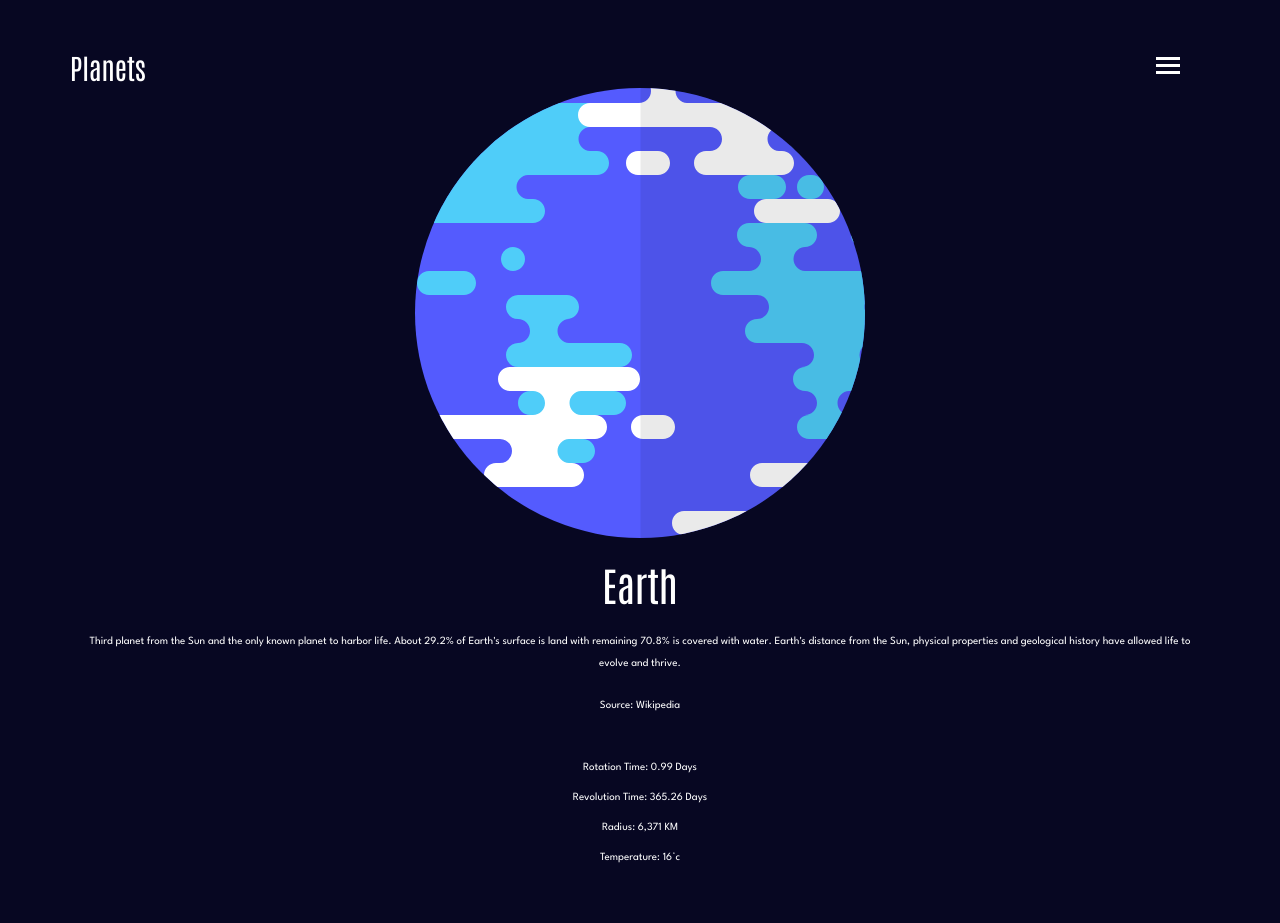
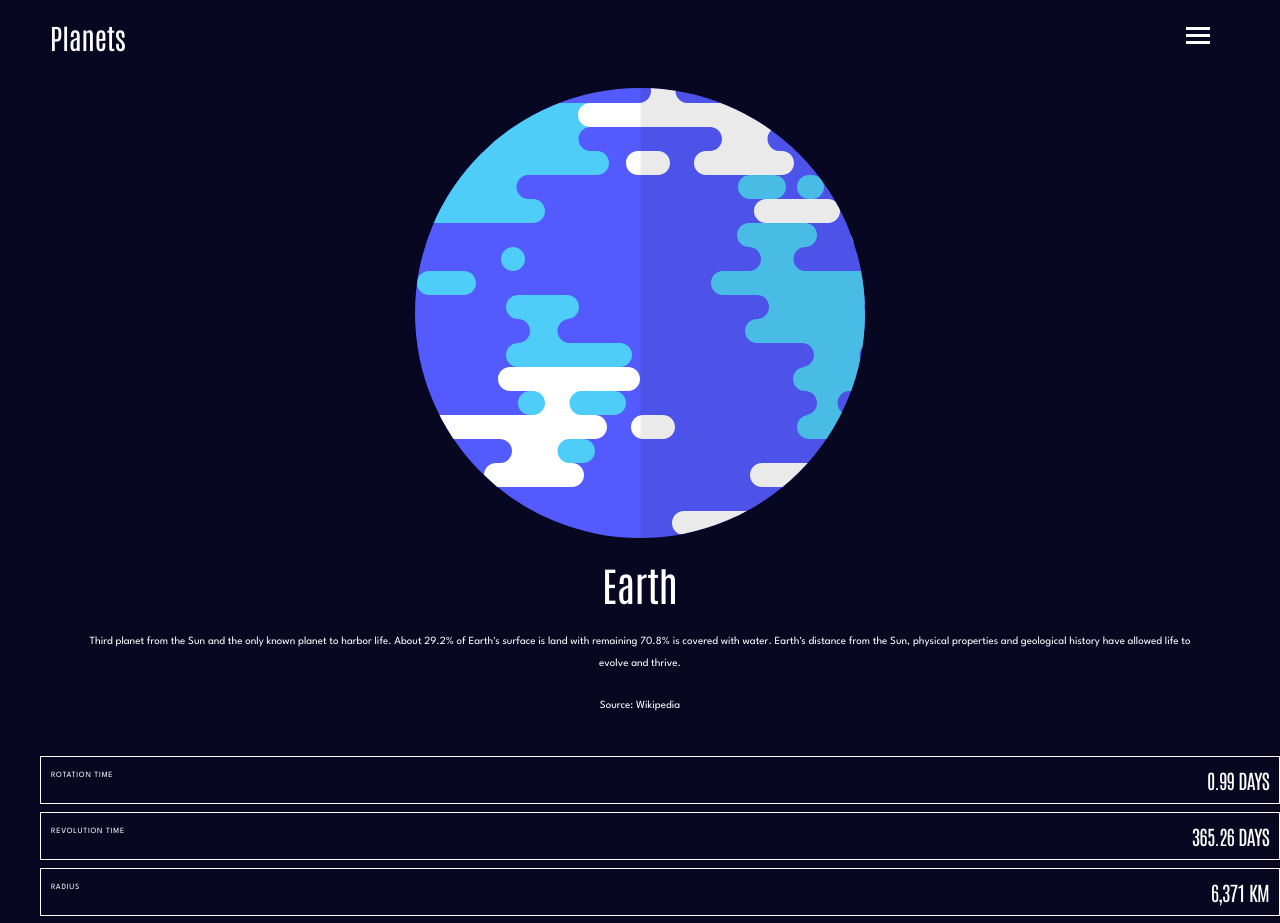
Before and after one commit to cgojk/planets, a React (Vite) app: page /earth in a window 1280 px wide. Shown: the top 923 px of the page. Before the commit the page ends 868 px from the top, so only its background shows below. Built offline with nearby package versions, Linux system fonts and the light colour scheme.

Commit message:
adding the styles for the overview page the details items

```diff
--- a/src/components/Overview.jsx
+++ b/src/components/Overview.jsx
@@ -42,12 +42,12 @@ export default function Overview() {
           Source: Wikipedia
         </a>
    </div>
-      <div className="overview__item__details">
-        <p className="item__detail">Rotation Time: {planet.rotation}</p>
-        <p className="item__detail">Revolution Time: {planet.revolution}</p>
-        <p className="item__detail">Radius: {planet.radius}</p>
-        <p className="item__detail">Temperature: {planet.temperature}</p>
-      </div>
+      <ul className="overview__item__details">
+       <li className="item__result"> <p className="item__detail">Rotation Time</p><span className="result time_rotation"> {planet.rotation}</span></li>
+        <li className="item__result"><p className="item__detail">Revolution Time</p><span className="result time_revolution"> {planet.revolution}</span></li>
+        <li className="item__result"><p className="item__detail">Radius</p><span className="result radius"> {planet.radius}</span></li>
+        <li className="item__result"><p className="item__detail">Temperature</p><span className="result temperature"> {planet.temperature}</span></li>
+      </ul>
 
 
     </section>
--- a/src/styles/_base.scss
+++ b/src/styles/_base.scss
@@ -44,7 +44,7 @@ body {
   display: flex;
   justify-content: space-between;
   align-items: center;
-  padding: var(--space-8);
+  padding: 0 0 var(--space-8) var(--space-4);
 }
 
 .menu-btn {
@@ -157,11 +157,41 @@ a {
   gap: var(--space-6);
   text-align: center;
   padding: var(--space-10);
+
+  .overview__item__content{
+    font: var(--font-10-regular);
+    letter-spacing: var(--font-10-regular-letter-spacing);
+    color: var(--neutral-400);
+  }
 }
 
 .overview__item__details {
   display: flex;
   flex-direction: column;
   gap: var(--space-3);
-  text-align: center;
+  margin-left:0;
+
+
+  .item__result{
+    display:flex;
+    flex-direction:row;
+    justify-content:space-between;
+    border:1px solid var(--neutral-0);
+    padding:var(--space-4);
+
+
+  .item__detail {
+    font: var(--font-12-regular);
+    color: var(--neutral-400);
+    text-transform: uppercase;
+    letter-spacing: var(--font-12-regular-letter-spacing);
+  }
+  .result {
+    font: var(--font-6);
+    letter-spacing: var(--font-6-letter-spacing);
+    color: var(--neutral-0);
+    text-transform: uppercase;
+  }
 }
+
+}
--- a/src/styles/_variables.scss
+++ b/src/styles/_variables.scss
@@ -223,38 +223,62 @@
 
   /* Heading 1 */
   --font-1: 400 80px / 130% var(--antonio);
+    --font-1-letter-spacing: 0;
 
   /* Heading 2 */
   --font-2: 400 48px / 130% var(--antonio);
+    --font-2-letter-spacing: 0;
 
   /* Heading 3 */
   --font-3: 400 40px / 130% var(--antonio);
+    --font-3-letter-spacing: -1.5px;
 
   /* Heading 4 */
   --font-4: 400 28px / 130% var(--antonio);
+  --font-4-letter-spacing: -1px;
 
   /* Heading 5 */
   --font-5: 400 24px / 130% var(--antonio);
+    --font-5-letter-spacing: -1px;
 
   /* Heading 6 */
   --font-6: 400 20px / 130% var(--antonio);
+    --font-6-letter-spacing: -0.75px;
 
 
   /* Body */
   --font-7: 700 15px / 165% var(--league-spartan);
+    --font-7-letter-spacing: 1.35px;
 
   --font-8-bold: 700 13px / 180% var(--league-spartan);
+    --font-8-bold-letter-spacing: 0;
+
   --font-8-regular: 400 14px / 180% var(--league-spartan);
+    --font-8-regular-letter-spacing: 0;
 
   --font-9-bold: 700 12px / 210% var(--league-spartan);
+    --font-9-bold-letter-spacing: 2.5px;
+
   --font-9-regular: 400 12px / 210% var(--league-spartan);
+  --font-9-regular-letter-spacing: 0;
+
 
   --font-10-bold: 700 11px / 225% var(--league-spartan);
+    --font-10-bold-letter-spacing: 1px;
+
   --font-10-regular: 400 11px / 200% var(--league-spartan);
+    --font-10-regular-letter-spacing: 0;
 
   --font-11-bold: 700 9px / 275% var(--league-spartan);
+    --font-11-bold-letter-spacing: 2px;
 
   --font-12-bold: 700 8px / 200% var(--league-spartan);
+    --font-12-bold-letter-spacing: 0.75px;
+  --font-12-regular: 400 8px / 200% var(--league-spartan);
+    --font-12-regular-letter-spacing: 0.75px;
+
+
+
 
 
 // =======================================================================
--- a/src/styles/index.css
+++ b/src/styles/index.css
@@ -1,3 +1,4 @@
+@import url("https://fonts.googleapis.com/css2?family=Antonio:wght@100..700&family=League+Spartan:wght@100..900&display=swap");
 /* RESET */
 /* Box sizing rules */
 *,
@@ -152,26 +153,43 @@ textarea:not([rows]) {
      ========================================== */
   /* Heading 1 */
   --font-1: 400 80px / 130% var(--antonio);
+  --font-1-letter-spacing: 0;
   /* Heading 2 */
   --font-2: 400 48px / 130% var(--antonio);
+  --font-2-letter-spacing: 0;
   /* Heading 3 */
   --font-3: 400 40px / 130% var(--antonio);
+  --font-3-letter-spacing: -1.5px;
   /* Heading 4 */
   --font-4: 400 28px / 130% var(--antonio);
+  --font-4-letter-spacing: -1px;
   /* Heading 5 */
   --font-5: 400 24px / 130% var(--antonio);
+  --font-5-letter-spacing: -1px;
   /* Heading 6 */
   --font-6: 400 20px / 130% var(--antonio);
+  --font-6-letter-spacing: -0.75px;
   /* Body */
   --font-7: 700 15px / 165% var(--league-spartan);
+  --font-7-letter-spacing: 1.35px;
   --font-8-bold: 700 13px / 180% var(--league-spartan);
+  --font-8-bold-letter-spacing: 0;
   --font-8-regular: 400 14px / 180% var(--league-spartan);
+  --font-8-regular-letter-spacing: 0;
   --font-9-bold: 700 12px / 210% var(--league-spartan);
+  --font-9-bold-letter-spacing: 2.5px;
   --font-9-regular: 400 12px / 210% var(--league-spartan);
+  --font-9-regular-letter-spacing: 0;
   --font-10-bold: 700 11px / 225% var(--league-spartan);
+  --font-10-bold-letter-spacing: 1px;
   --font-10-regular: 400 11px / 200% var(--league-spartan);
+  --font-10-regular-letter-spacing: 0;
   --font-11-bold: 700 9px / 275% var(--league-spartan);
+  --font-11-bold-letter-spacing: 2px;
   --font-12-bold: 700 8px / 200% var(--league-spartan);
+  --font-12-bold-letter-spacing: 0.75px;
+  --font-12-regular: 400 8px / 200% var(--league-spartan);
+  --font-12-regular-letter-spacing: 0.75px;
   --space-1: 4px;
   --space-2: 6px;
   --space-3: 8px;
@@ -226,7 +244,7 @@ body {
   display: flex;
   justify-content: space-between;
   align-items: center;
-  padding: var(--space-8);
+  padding: 0 0 var(--space-8) var(--space-4);
 }
 
 .menu-btn {
@@ -319,7 +337,51 @@ a {
 }
 
 /* ========================== OVERVIEW ================================ */
+.overview {
+  margin-top: var(--space-11);
+}
+
 .overview__item__name {
   font: var(--font-3);
   color: var(--neutral-0);
+}
+
+.overview__inner {
+  display: flex;
+  flex-direction: column;
+  align-items: center;
+  gap: var(--space-6);
+  text-align: center;
+  padding: var(--space-10);
+}
+.overview__inner .overview__item__content {
+  font: var(--font-10-regular);
+  letter-spacing: var(--font-10-regular-letter-spacing);
+  color: var(--neutral-400);
+}
+
+.overview__item__details {
+  display: flex;
+  flex-direction: column;
+  gap: var(--space-3);
+  margin-left: 0;
+}
+.overview__item__details .item__result {
+  display: flex;
+  flex-direction: row;
+  justify-content: space-between;
+  border: 1px solid var(--neutral-0);
+  padding: var(--space-4);
+}
+.overview__item__details .item__result .item__detail {
+  font: var(--font-12-regular);
+  color: var(--neutral-400);
+  text-transform: uppercase;
+  letter-spacing: var(--font-12-regular-letter-spacing);
+}
+.overview__item__details .item__result .result {
+  font: var(--font-6);
+  letter-spacing: var(--font-6-letter-spacing);
+  color: var(--neutral-0);
+  text-transform: uppercase;
 }/*# sourceMappingURL=index.css.map */
```
Also changed, not shown: 1 other file (tests, documents, lock files or other folders).
